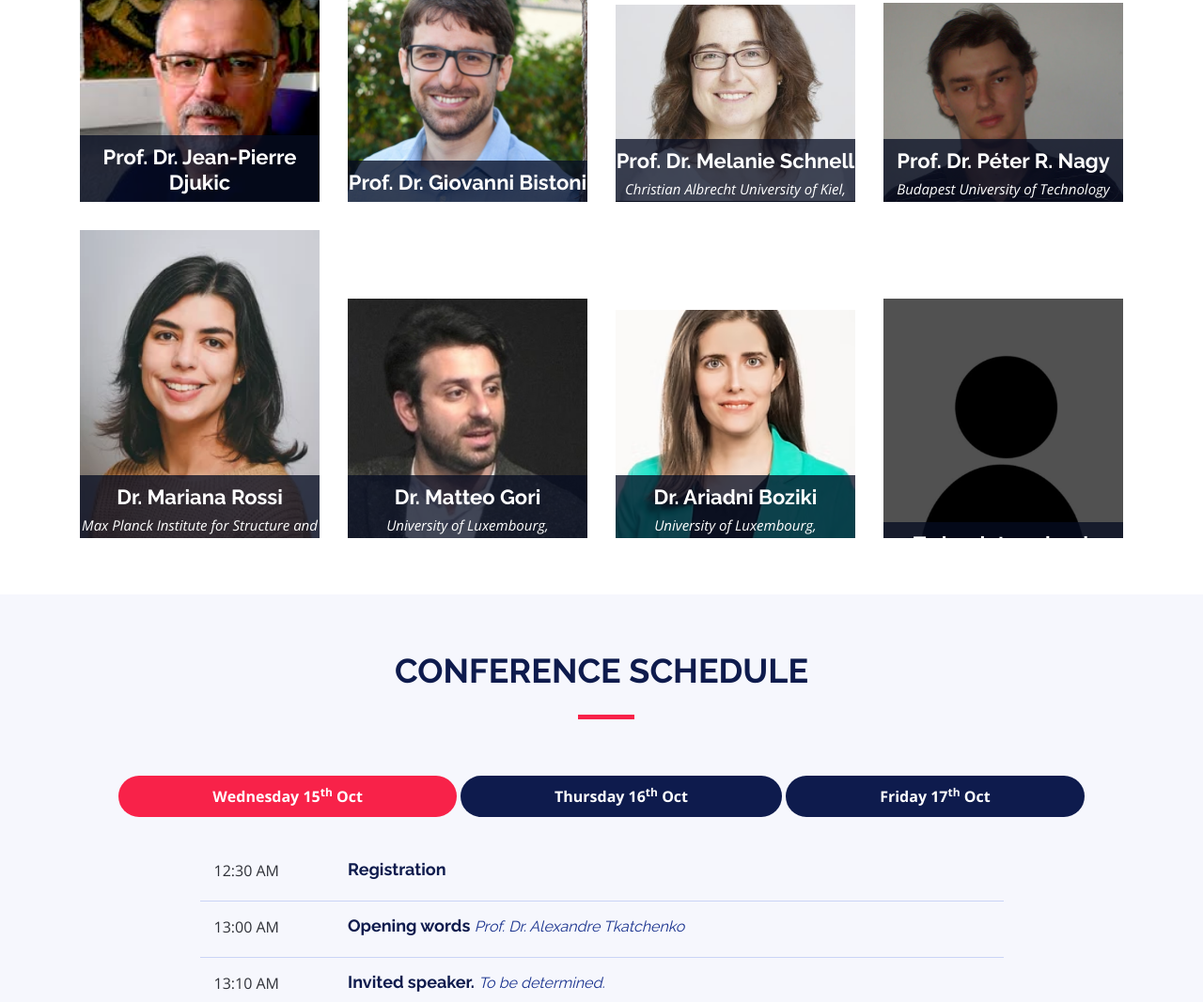
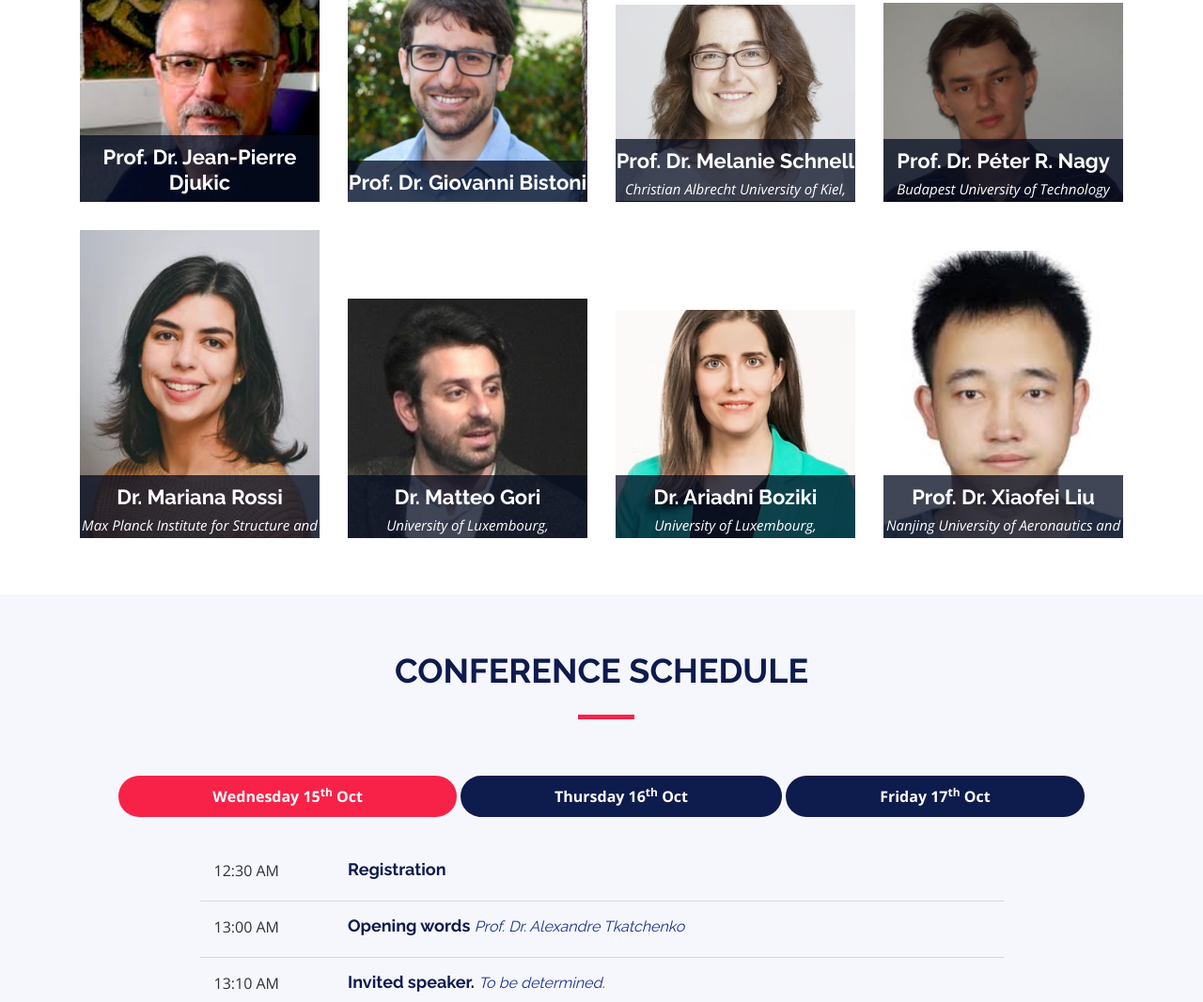
Before and after one commit to vdwldiscussions/vdwldiscussions.github.io, a plain HTML site: page index.html in a window 1280 px wide. Shown: the part 2005-3072 px from the top of the page at 94% size. Drawn offline with nearby package versions, Linux system fonts and the light colour scheme.

Commit message:
Add files via upload

```diff
--- a/index.html
+++ b/index.html
@@ -251,10 +251,10 @@
           </div>
           <div class="col-lg-3 col-md-3">
             <div class="speaker">
-              <img src="img/speakers/tbd.jpg" alt="Speaker 12" class="img-fluid" style='height: 100%; width: 100%; object-fit: contain'>
+              <img src="img/speakers/xliu.jpeg" alt="Speaker 12" class="img-fluid" style='height: 100%; width: 100%; object-fit: contain'>
               <div class="details">
-                <h3><a href="#">To be determined.</a></h3>
-                <p></p>
+                <h3><a href="#">Prof. Dr. Xiaofei Liu</a></h3>
+                <p>Nanjing University of Aeronautics and Astronautics, China</p>
               </div>
             </div>
           </div>
```
Also changed, not shown: img/speakers/xliu.jpeg (added).
